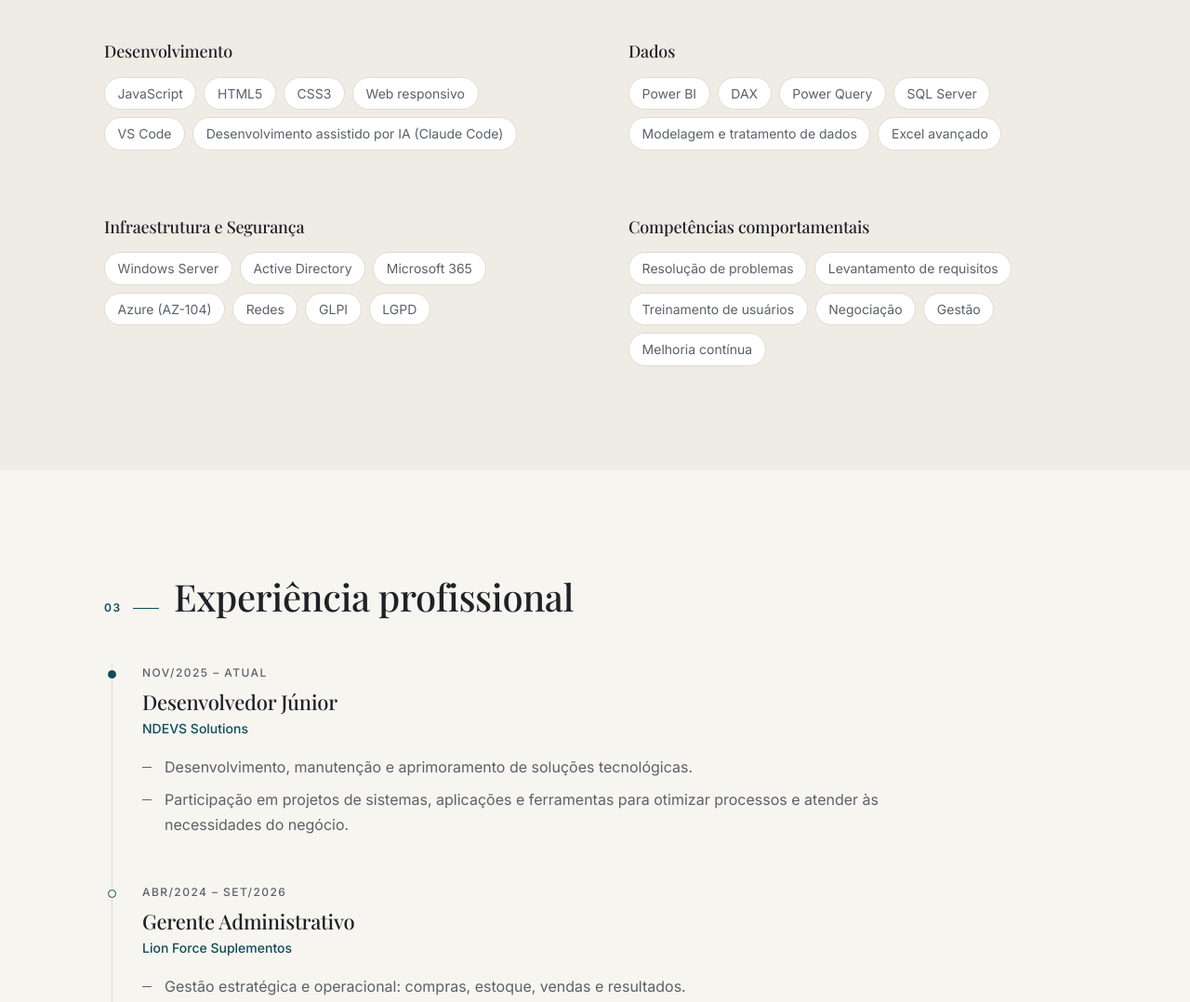
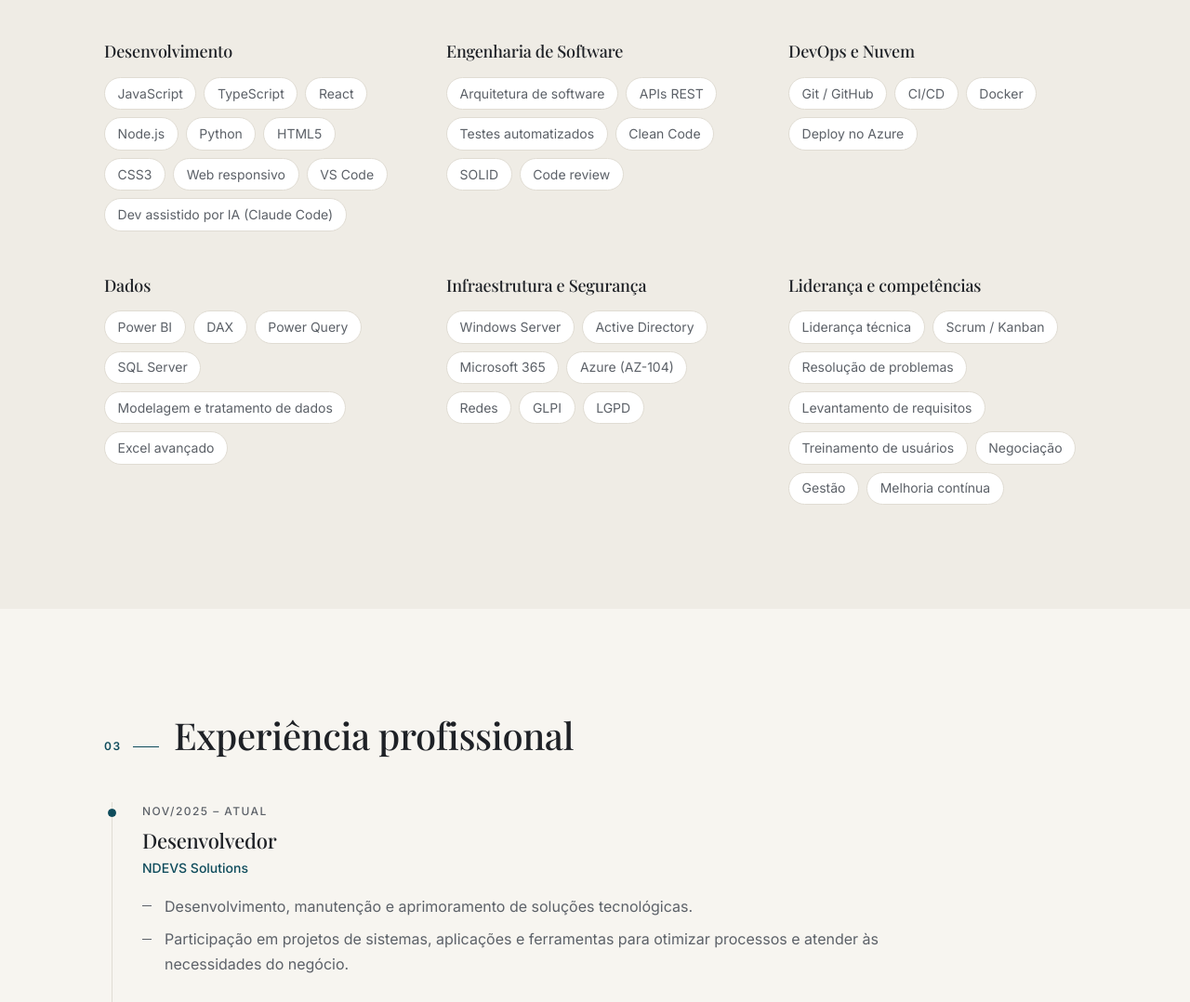
Before and after one commit to lenadrocarvalho/lenadrocarvalho.github.io, a plain HTML site: page index.html in a window 1280 px wide. Shown: the part 1580-2658 px from the top of the page at 93% size. Drawn offline with nearby package versions, Linux system fonts and the light colour scheme; a web font is replaced by a local one.

Commit message:
Atualiza cargo atual e amplia habilidades
- Cargo na NDEVS Solutions passa a ser "Desenvolvedor"
- Novos grupos: Engenharia de Software e DevOps e Nuvem
- Inclui TypeScript, React, Node.js, Python e liderança técnica
- Habilidades em três colunas no desktop

Co-Authored-By: Claude Opus 5.5 <noreply@anthropic.com>

```diff
--- a/css/style.css
+++ b/css/style.css
@@ -812,7 +812,7 @@ h1, h2, h3 {
 
   .about-grid { grid-template-columns: 1.3fr 1fr; gap: var(--space-8); align-items: start; }
 
-  .skills-grid { gap: var(--space-8) var(--space-8); }
+  .skills-grid { grid-template-columns: repeat(3, 1fr); gap: var(--space-7) var(--space-7); }
 
   .projects-grid { grid-template-columns: repeat(3, 1fr); }
 
--- a/index.html
+++ b/index.html
@@ -165,8 +165,22 @@
           <div class="skill-group reveal">
             <h3>Desenvolvimento</h3>
             <ul class="chips">
-              <li>JavaScript</li><li>HTML5</li><li>CSS3</li><li>Web responsivo</li>
-              <li>VS Code</li><li>Desenvolvimento assistido por IA (Claude Code)</li>
+              <li>JavaScript</li><li>TypeScript</li><li>React</li><li>Node.js</li><li>Python</li>
+              <li>HTML5</li><li>CSS3</li><li>Web responsivo</li>
+              <li>VS Code</li><li>Dev assistido por IA (Claude Code)</li>
+            </ul>
+          </div>
+          <div class="skill-group reveal">
+            <h3>Engenharia de Software</h3>
+            <ul class="chips">
+              <li>Arquitetura de software</li><li>APIs REST</li><li>Testes automatizados</li>
+              <li>Clean Code</li><li>SOLID</li><li>Code review</li>
+            </ul>
+          </div>
+          <div class="skill-group reveal">
+            <h3>DevOps e Nuvem</h3>
+            <ul class="chips">
+              <li>Git / GitHub</li><li>CI/CD</li><li>Docker</li><li>Deploy no Azure</li>
             </ul>
           </div>
           <div class="skill-group reveal">
@@ -184,9 +198,9 @@
             </ul>
           </div>
           <div class="skill-group reveal">
-            <h3>Competências comportamentais</h3>
+            <h3>Liderança e competências</h3>
             <ul class="chips">
-              <li>Resolução de problemas</li><li>Levantamento de requisitos</li><li>Treinamento de usuários</li>
+              <li>Liderança técnica</li><li>Scrum / Kanban</li><li>Resolução de problemas</li><li>Levantamento de requisitos</li><li>Treinamento de usuários</li>
               <li>Negociação</li><li>Gestão</li><li>Melhoria contínua</li>
             </ul>
           </div>
@@ -205,7 +219,7 @@
         <ol class="timeline">
           <li class="timeline-item reveal">
             <p class="timeline-date"><time datetime="2025-11">nov/2025</time> – atual</p>
-            <h3 class="timeline-role">Desenvolvedor Júnior</h3>
+            <h3 class="timeline-role">Desenvolvedor</h3>
             <p class="timeline-org">NDEVS Solutions</p>
             <ul class="timeline-list">
               <li>Desenvolvimento, manutenção e aprimoramento de soluções tecnológicas.</li>
```
